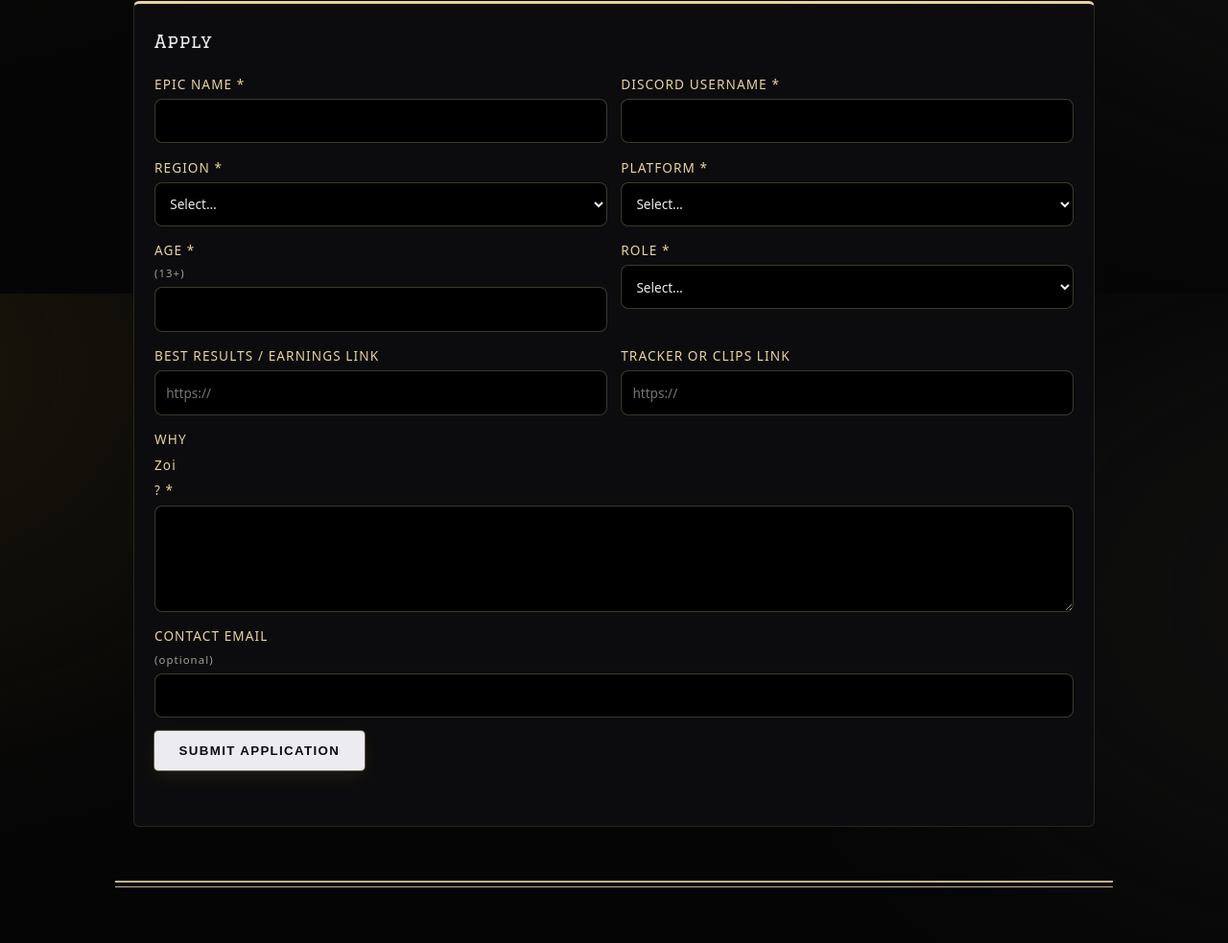
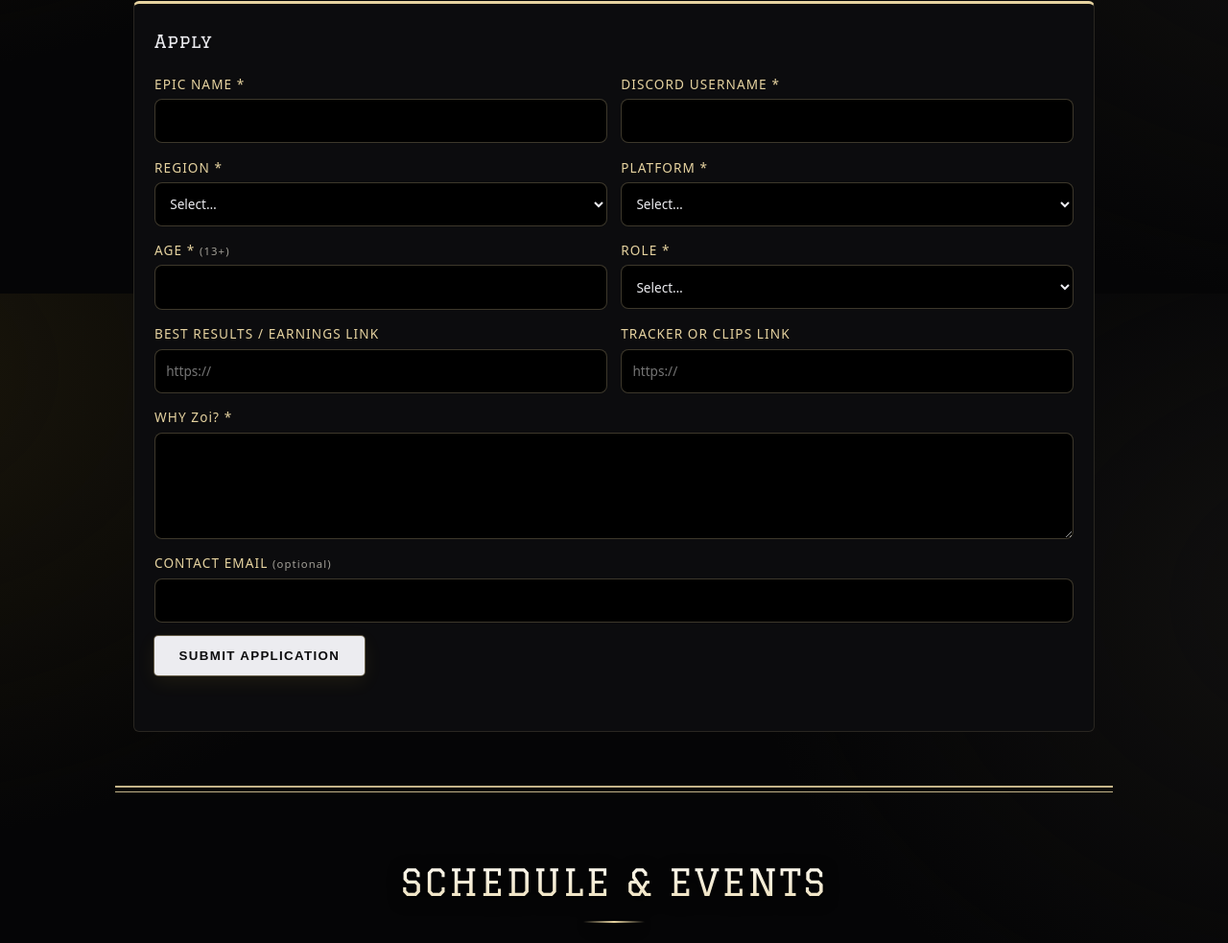
Before and after one commit to dpztxzx9nf-lab/zoi-sports, a plain HTML site: page public/index.html in a window 1280 px wide. Shown: the part 2094-3077 px from the top of the page at 96% size. Drawn offline with Linux system fonts and the light colour scheme.

Commit message:
Tryout form: wrap label text in a span so multi-part labels stay on one line

```diff
--- a/public/index.html
+++ b/public/index.html
@@ -60,13 +60,13 @@
    <label>Discord username *<input name="discord" required minlength="2" maxlength="40"></label>
    <label>Region *<select name="region" required><option value="">Select…</option><option>NA-East</option><option>NA-Central</option><option>NA-West</option><option>EU</option><option>Other</option></select></label>
    <label>Platform *<select name="platform" required><option value="">Select…</option><option>PC</option><option>Console</option><option>Mobile</option></select></label>
-   <label>Age * <small>(13+)</small><input name="age" type="number" required min="13" max="99" inputmode="numeric"></label>
+   <label><span>Age * <small>(13+)</small></span><input name="age" type="number" required min="13" max="99" inputmode="numeric"></label>
    <label>Role *<select name="role" required><option value="">Select…</option><option>ZB player</option><option>Content creator</option><option>Staff</option></select></label>
    <label>Best results / earnings link<input name="results_link" type="url" placeholder="https://"></label>
    <label>Tracker or clips link<input name="clips_link" type="url" placeholder="https://"></label>
   </div>
-  <label>Why <span class="nc">Zoi</span>? *<textarea name="why" required minlength="10" maxlength="2000" rows="4"></textarea></label>
-  <label>Contact email <small>(optional)</small><input name="email" type="email" maxlength="254"></label>
+  <label><span>Why <span class="nc">Zoi</span>? *</span><textarea name="why" required minlength="10" maxlength="2000" rows="4"></textarea></label>
+  <label><span>Contact email <small>(optional)</small></span><input name="email" type="email" maxlength="254"></label>
   <label class="hp" aria-hidden="true">Website<input name="website" tabindex="-1" autocomplete="off"></label>
   <button class="btn" type="submit">Submit application</button>
   <p id="status" role="status" aria-live="polite"></p>
```
